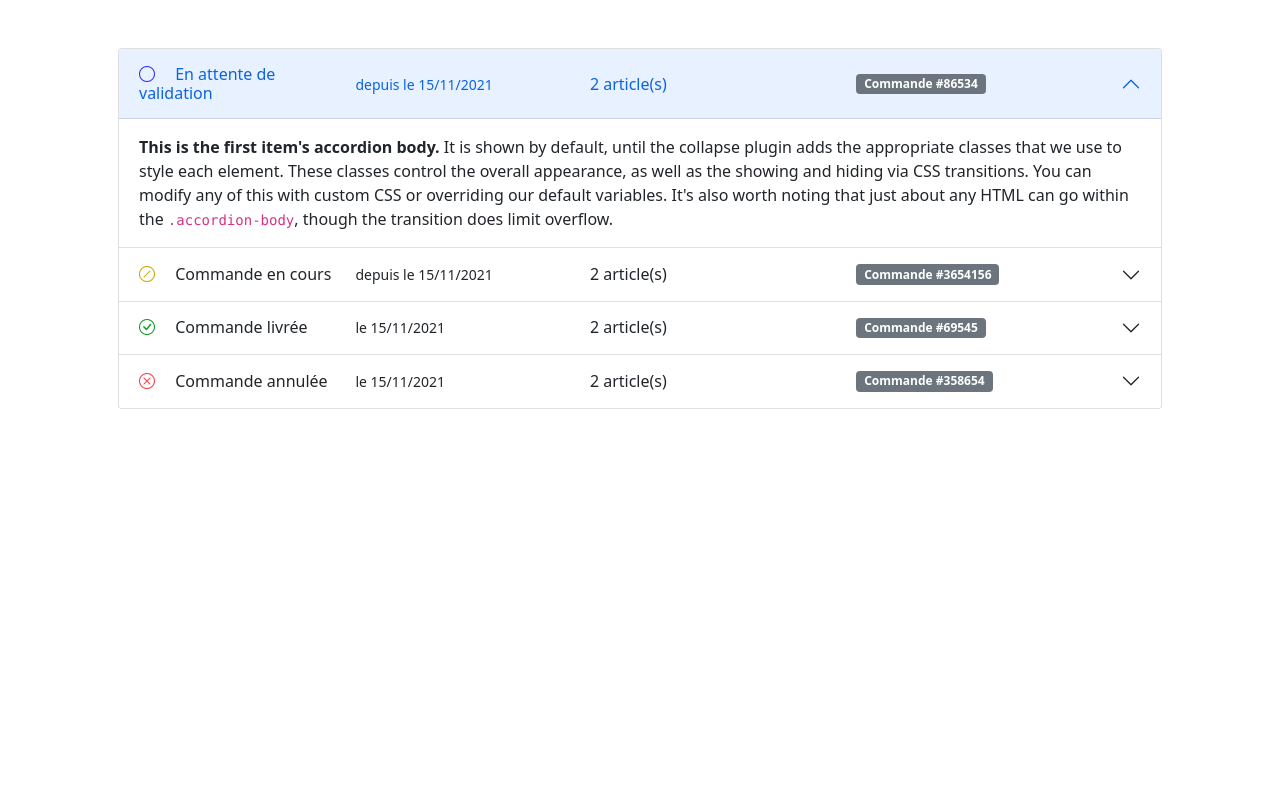
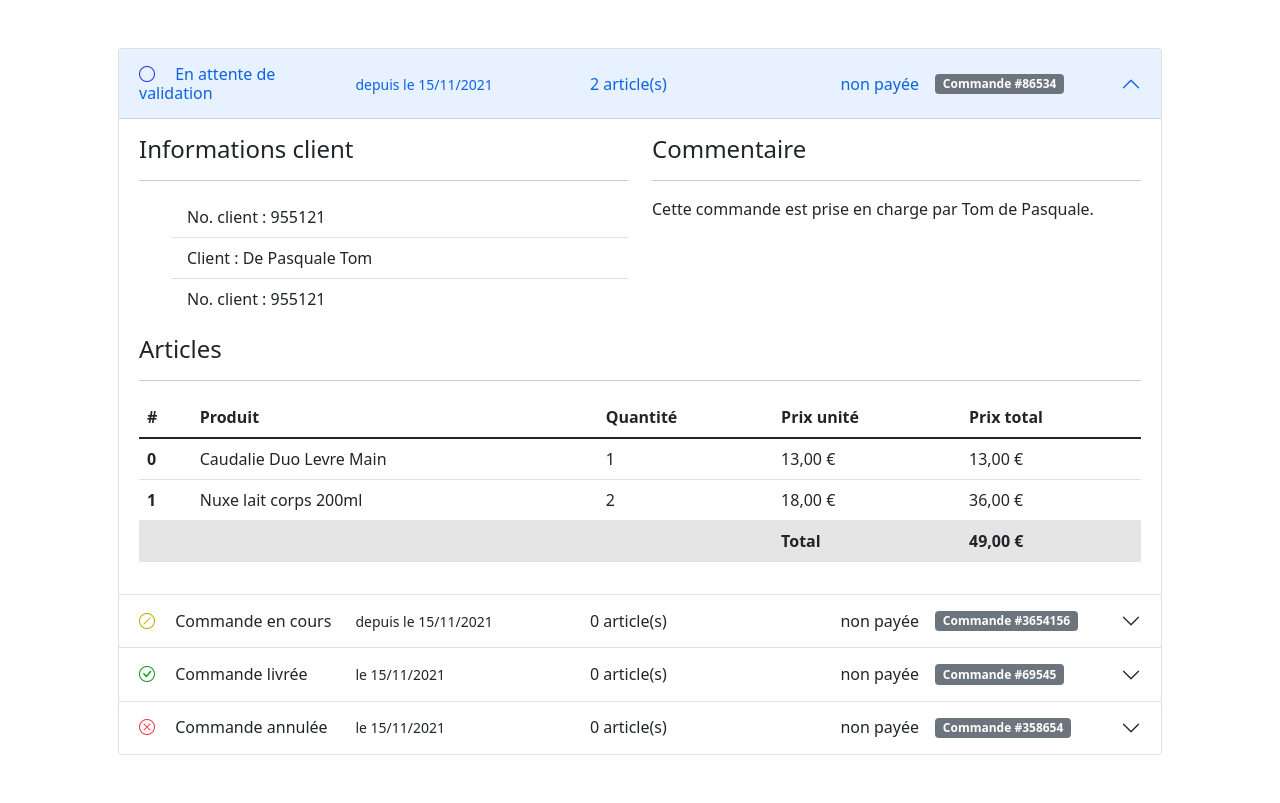
Before and after one commit to TomDep/bdd-turbo-disco, a PHP site: page /pages/liste_commandes.php in a window 1280 px wide, after a click that opens the changed part. Shown: the part 56-859 px from the top of the page. Before the commit the page ends 465 px from the top, so only its background shows below. Run offline with PHP 8.4, Linux system fonts and the light colour scheme; some libraries are stand-ins or nearby versions.

Commit message:
Ajout de modifications

```diff
--- /dev/null
+++ b/lib/ArticleCommande.php
@@ -0,0 +1,38 @@
+<?php
+
+class ArticleCommande
+{
+
+    private $intitule = "";
+    private $id;
+    private $quantite;
+    private $prix_unite;
+
+    private $fmt;
+
+    public function __construct($id, $intitule, $quantite, $prix_unite)
+    {
+        $this->id = $id;
+        $this->intitule = $intitule;
+        $this->quantite = $quantite;
+        $this->prix_unite = $prix_unite;
+
+        $this->fmt = new NumberFormatter("fr_FR", NumberFormatter::CURRENCY);
+    }
+
+    public function afficherLigneCommande($i) {
+        ?>
+        <tr>
+            <th scope="row"><?php echo $i; ?></th>
+            <td><?php echo $this->intitule; ?></td>
+            <td><?php echo $this->quantite; ?></td>
+            <td><?php echo $this->fmt->formatCurrency($this->prix_unite, "EUR"); ?></td>
+            <td><?php echo $this->fmt->formatCurrency($this->recupererTotal(), "EUR"); ?></td>
+        </tr>
+        <?php
+    }
+
+    public function recupererTotal() {
+        return $this->prix_unite * $this->quantite;
+    }
+}
--- a/lib/Client.php
+++ b/lib/Client.php
@@ -144,4 +144,13 @@ class Client
         </div>
         <?php
     }
+
+    public function getNomPrenom() {
+        return $this->nom . " " . $this->prenom;
+    }
+
+    public function getId()
+    {
+        return $this->id;
+    }
 }
--- a/lib/Commande.php
+++ b/lib/Commande.php
@@ -18,53 +18,58 @@ class Commande
 
     // Dates
     private $derniereDate = "15/11/2021";
+    private $statut;
+    private $payee = false;
 
-    private $statut;
+    private $articles = [];
+    private $commentaire = "";
 
-    private $articles = [5632, 5632];
+    private $client;
 
-    private $items;
-    private $id_client;
-
-    public function __construct($id)
+    public function __construct($id, $client)
     {
         $this->id = $id;
+        $this->client = $client;
+    }
+
+    private function calculerPrixTotal()
+    {
+        $fmt = new NumberFormatter("fr_FR", NumberFormatter::CURRENCY);
+        $total = 0;
+        foreach($this->articles as $i => $article) {
+            $total += $article->recupererTotal();
+        }
+
+        return $fmt->formatCurrency($total, "EUR");
     }
 
     public function afficherAppercu() {
         ?>
         <div class="accordion-item">
-            <h2 class="accordion-header" id="headingOne">
-                <button class="accordion-button collapsed" type="button" data-bs-toggle="collapse" data-bs-target="#collapse-commande-<?php echo $this->id; ?>">
-                    <div style="width: 20%">
-                        <?php $this->afficherIconeStatut(); ?>
-                        <?php $this->afficherNomStatut(); ?>
-                    </div>
-                    <div class="w-25">
-                        <?php $this->afficherDerniereDate(); ?>
-                    </div>
-
-                    <span class="w-25"><?php echo count($this->articles); ?> article(s)</span>
-                    <span class="badge bg-secondary ms-3">Commande #<?php echo $this->id; ?></span>
-                </button>
-            </h2>
+            <?php $this->afficherHeader(); ?>
             <div id="collapse-commande-<?php echo $this->id; ?>" class="accordion-collapse collapse">
                 <div class="accordion-body">
-                    <strong>This is the first item's accordion body.</strong> It is shown by default, until the collapse plugin adds the appropriate classes that we use to style each element. These classes control the overall appearance, as well as the showing and hiding via CSS transitions. You can modify any of this with custom CSS or overriding our default variables. It's also worth noting that just about any HTML can go within the <code>.accordion-body</code>, though the transition does limit overflow.
+                    <div class="row">
+                        <div class="col"><?php $this->afficherInfosClient(); ?></div>
+                        <div class="col">
+                            <h4>Commentaire</h4>
+                            <hr>
+                            <p>
+                                <?php echo (empty($this->commentaire)) ? "Pas de commentaire" : $this->commentaire; ?>
+                            </p>
+                        </div>
+                    </div>
+                    <div class="row">
+                        <div class="col"><?php $this->afficherArticles(); ?></div>
+                    </div>
                 </div>
             </div>
         </div>
         <?php
     }
 
-    public function changerStatut($statut)
-    {
-        $this->statut = $statut;
-    }
-
     private function afficherIconeStatut()
     {
-
         switch ($this->statut) {
             case StatutCommande::attente_validation:
                 echo '<i class="bi bi-circle me-3" style="color: '. StatutCommande::couleur_attente_validation .'"></i>';
@@ -112,4 +117,91 @@ class Commande
                 break;
         }
     }
+
+    private function afficherArticles()
+    {
+        ?>
+        <h4>Articles</h4>
+        <hr>
+        <table class="table">
+            <thead>
+                <tr>
+                    <th scope="col">#</th>
+                    <th scope="col">Produit</th>
+                    <th scope="col">Quantité</th>
+                    <th scope="col">Prix unité</th>
+                    <th scope="col">Prix total</th>
+                </tr>
+            </thead>
+            <tbody>
+            <?php
+            foreach ($this->articles as $i => $article) {
+                $article->afficherLigneCommande($i);
+            }
+            ?>
+            <tr class="table-active">
+                <td></td>
+                <td></td>
+                <td></td>
+                <td class="fw-bold">Total</td>
+                <td class="fw-bold"><?php echo $this->calculerPrixTotal(); ?></td>
+            </tr>
+            </tbody>
+        </table>
+        <?php
+    }
+
+    private function afficherInfosClient()
+    {
+        ?>
+        <h4>Informations client</h4>
+        <hr>
+        <ul class="list-group-flush">
+            <li class="list-group-item">No. client : <?php echo $this->client->getId(); ?></li>
+            <li class="list-group-item">Client : <?php echo $this->client->getNomPrenom(); ?></li>
+            <li class="list-group-item">No. client : <?php echo $this->client->getId(); ?></li>
+        </ul>
+        <?php
+    }
+
+    private function afficherHeader()
+    {
+        ?>
+        <h2 class="accordion-header" id="headingOne">
+            <button class="accordion-button collapsed" type="button" data-bs-toggle="collapse" data-bs-target="#collapse-commande-<?php echo $this->id; ?>">
+                <div style="width: 20%">
+                    <?php $this->afficherIconeStatut(); ?>
+                    <?php $this->afficherNomStatut(); ?>
+                </div>
+                <div class="w-25">
+                    <?php $this->afficherDerniereDate(); ?>
+                </div>
+
+                <span class="w-25"><?php echo count($this->articles); ?> article(s)</span>
+                <span><?php echo ($this->payee) ? "payée" : "non payée"; ?></span>
+
+                <span class="badge bg-secondary ms-3">Commande #<?php echo $this->id; ?></span>
+            </button>
+        </h2>
+        <?php
+    }
+
+    /* ----- Getters & Setters ----- */
+    public function changerStatut($statut)
+    {
+        $this->statut = $statut;
+    }
+
+    public function ajouterArticle($article) {
+        $this->articles[] = $article;
+    }
+
+    public function estPayee($payee)
+    {
+        $this->payee = $payee;
+    }
+
+    public function ajouterCommentaire($commentaire) {
+        $this->commentaire = $commentaire;
+    }
 }
--- a/pages/liste_commandes.php
+++ b/pages/liste_commandes.php
@@ -10,16 +10,31 @@
 <?php
 
 require_once '../lib/Commande.php';
-$commande1 = new Commande(86534);
+require_once '../lib/Client.php';
+require_once '../lib/ArticleCommande.php';
+
+$client1 = new Client(
+    955121,
+    "De Pasquale",
+    "Tom",
+    "Silver",
+    "Tom de Pasquale",
+    "@tom_depasquale",
+    "tomdepasquale1@gmail.com");
+
+$commande1 = new Commande(86534, $client1);
 $commande1->changerStatut(StatutCommande::attente_validation);
+$commande1->ajouterCommentaire("Cette commande est prise en charge par Tom de Pasquale.");
+$commande1->ajouterArticle(new ArticleCommande(652, "Caudalie Duo Levre Main", 1, 13.00));
+$commande1->ajouterArticle(new ArticleCommande(5563, "Nuxe lait corps 200ml", 2, 18.00));
 
-$commande2 = new Commande(3654156);
+$commande2 = new Commande(3654156, $client1);
 $commande2->changerStatut(StatutCommande::en_cours);
 
-$commande3 = new Commande(69545);
+$commande3 = new Commande(69545, $client1);
 $commande3->changerStatut(StatutCommande::livree);
 
-$commande4 = new Commande(358654);
+$commande4 = new Commande(358654, $client1);
 $commande4->changerStatut(StatutCommande::annulee);
 
 $commandes = [$commande1, $commande2, $commande3, $commande4];
```
